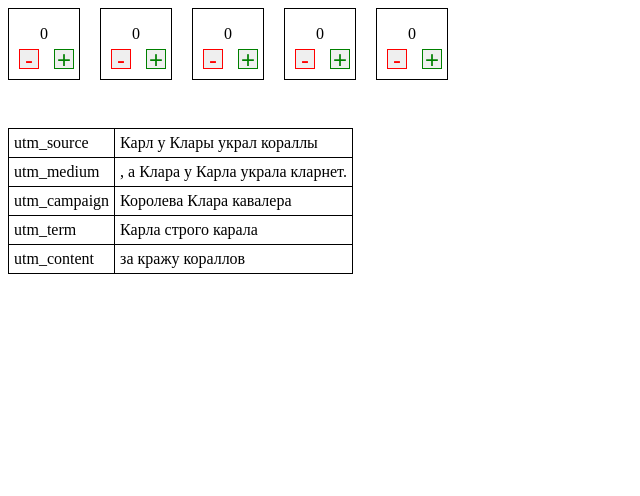
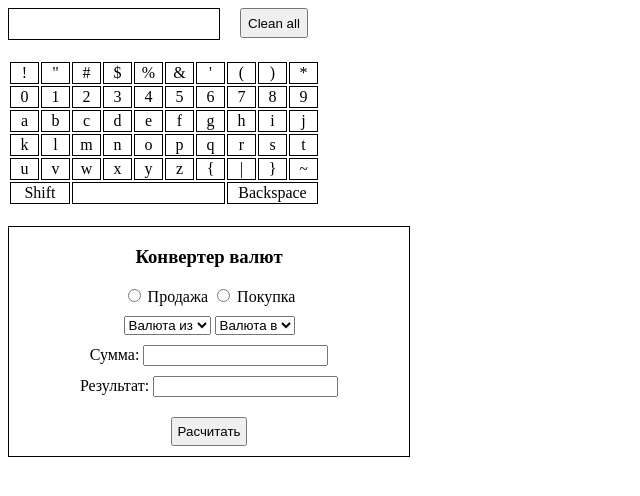
Before and after one commit to Smartfoxy/FE-Pro, a plain HTML site: page index.html in a window 1280 px wide. Shown: the whole page, without its empty margins (0-640 px from the left). Drawn offline with Linux system fonts and the light colour scheme.

Commit message:
draft HW_13

```diff
--- a/index.html
+++ b/index.html
@@ -4,58 +4,51 @@
 <head>
     <meta charset="UTF-8">
     <meta name="viewport" content="width=device-width, initial-scale=1.0">
-    <title>DOM</title>
+    <title>forma</title>
 
     <style>
-        .container {
-            height: 100px;
+        .keyboard {
+            cursor: pointer;
+            clear: both;
+        }
+        .keyboard td {
+            width: 25px;
+            border: 1px solid;
+            text-align: center;
+        }
+        .result {
+            height: 20px;
+            width: 200px;
+            padding: 5px;
             margin-bottom: 20px;
-        }
-        .square {
-            width: 70px;
-            height: 70px;
-            text-align: center;
-            line-height:50px;
-            border: 1px solid black;
             float: left;
             margin-right: 20px;
-            position: relative;
+            border: 1px solid;
+        }
+        .cleanAll {
+            height: 30px;
+            cursor: pointer;
+            float: left;
+        }
+        .form {
+            border: 1px solid;
+            margin-top: 20px;
+            width: 400px;
+            text-align: center;
+        }
+        .operation,
+        .currency {
+            margin: 10px;
+        }
+        .res,
+        .sum {
+            margin: 10px auto;
+        }
+        .btn {
+            padding: 5px;
+            margin: 10px;
         }
 
-        .btn {
-            position: absolute;
-            width: 20px;
-            height: 20px;
-            padding: 0;
-            text-align: center;
-            line-height: 15px;
-            font-size: 1.5em;
-            bottom: 10px;
-            cursor: pointer;
-        }
-        .btn:focus,
-        .btn:active {
-            outline: none;
-        }
-
-        .minus {
-            border: 1px solid red;
-            left: 10px;
-            color: red;
-        }
-        .plus {
-            border: 1px solid green;
-            left: 45px;
-            color: green;
-        }
-        table {
-            border-collapse: collapse;
-
-        }
-        td {
-            border: 1px solid black;
-            padding: 5px;
-        }
 
     </style>
 </head>
@@ -63,84 +56,157 @@
 <body>
 
     <div class="container">
+        <div class="result"></div>
+        <button type = "button" class = "cleanAll">Clean all</button>
+    </div>
 
-        <div class="square">
-            <button type="button" class="btn minus">-</button>
-            <div class ="counter">0</div>
-            <button type="button" class="btn plus">+</button>
+    <form name = "converter" class = "form">
+        <h3>Конвертер валют</h3>
+        <div class="operation">
+            <input type="radio" name="operation" id="oper1" value="sale">
+            <label for="oper1">Продажа</label>
+            <input type="radio" name="operation" id="oper2" value="purchase">
+            <label for="oper2">Покупка</label>
         </div>
-        <div class="square">
-            <button type="button" class="btn minus">-</button>
-            <div class ="counter">0</div>
-            <button type="button" class="btn plus">+</button>
+        <div class="currency">
+            <select name="currency1">
+                <option value="">Валюта из</option>
+                <option value="uah">UAH</option>
+                <option value="usd">USD</option>
+                <option value="euro">EURO</option>
+            </select>
+
+            <select name="currency2">
+                <option value="">Валюта в</option>
+                <option value="uah">UAH</option>
+                <option value="usd">USD</option>
+                <option value="euro">EURO</option>
+            </select>
         </div>
-        <div class="square">
-            <button type="button" class="btn minus">-</button>
-            <div class ="counter">0</div>
-            <button type="button" class="btn plus">+</button>
+        <div class="sum">
+            Сумма: <input type="number" name="sum">
         </div>
-        <div class="square">
-            <button type="button" class="btn minus">-</button>
-            <div class ="counter">0</div>
-            <button type="button" class="btn plus">+</button>
+        <div class="res">
+            Результат: <input type="number" name="result">
         </div>
-        <div class="square">
-            <button type="button" class="btn minus">-</button>
-            <div class ="counter">0</div>
-            <button type="button" class="btn plus">+</button>
-        </div>
+        <button type="submit" class="btn">Расчитать</button>
 
-    </div>
+    </form>
 
 
 
     <script>
         "use strict"
 
-        let $pluses = document.querySelectorAll('.plus');
-        let $minuses = document.querySelectorAll('.minus');
+        const $container = document.querySelector('.container');
+        let $keyboard = createTable(6, 10);
+        $keyboard.classList.add('keyboard');
 
-        $pluses.forEach(function(el) {
-          el.addEventListener('click', function(){
-              this.previousElementSibling.firstChild.data++;
-          })
-        });
-        $minuses.forEach(function(el) {
-          el.addEventListener('click', function(){
-              this.nextElementSibling.firstChild.data--;
-          })
-        });
+        $container.append($keyboard);
 
+        fillKeyboard($keyboard);
 
-        const url =  "https://ithillel.ua/?utm_source=%D0%9A%D0%B0%D1%80%D0%BB%20%D1%83%20%D0%9A%D0%BB%D0%B0%D1%80%D1%8B%20%D1%83%D0%BA%D1%80%D0%B0%D0%BB%20%D0%BA%D0%BE%D1%80%D0%B0%D0%BB%D0%BB%D1%8B&utm_medium=,%20%D0%B0%20%D0%9A%D0%BB%D0%B0%D1%80%D0%B0%20%D1%83%20%D0%9A%D0%B0%D1%80%D0%BB%D0%B0%20%D1%83%D0%BA%D1%80%D0%B0%D0%BB%D0%B0%20%D0%BA%D0%BB%D0%B0%D1%80%D0%BD%D0%B5%D1%82.&utm_campaign=%D0%9A%D0%BE%D1%80%D0%BE%D0%BB%D0%B5%D0%B2%D0%B0%20%D0%9A%D0%BB%D0%B0%D1%80%D0%B0%20%D0%BA%D0%B0%D0%B2%D0%B0%D0%BB%D0%B5%D1%80%D0%B0&utm_term=%D0%9A%D0%B0%D1%80%D0%BB%D0%B0%20%D1%81%D1%82%D1%80%D0%BE%D0%B3%D0%BE%20%D0%BA%D0%B0%D1%80%D0%B0%D0%BB%D0%B0&utm_content=%D0%B7%D0%B0%20%D0%BA%D1%80%D0%B0%D0%B6%D1%83%20%D0%BA%D0%BE%D1%80%D0%B0%D0%BB%D0%BB%D0%BE%D0%B2"
-
-        const obj = makeObjFromQuery(url);
-        console.log(obj);
-
-        const $container = document.querySelector('.container');
-        $container.after(printData(obj));
+        let resultStr = '';
+        let shift = false;
 
 
 
-        function makeObjFromQuery(url) {
-            const queryDecoded = decodeURIComponent(url.slice(url.indexOf('?')+1));
-            let obj = {};
-            queryDecoded.split('&').map(function(el) {
-                return el.split('=');
-            }).forEach(function(el){
-                obj[el[0]] = el[1];
-            });
-            return obj;
+        for(let tr of $keyboard.rows) {
+            for(let td of tr.cells) {
+                td.addEventListener('click', function(){
+                    let curentChar = this.textContent;
+                    if(curentChar === 'Shift') {
+                        shift = true;
+                    } else if(curentChar === 'Backspace') {
+                        resultStr = resultStr.slice(0,-1);
+                    }else {
+                        if(shift) {
+                        curentChar = curentChar.toLocaleUpperCase();
+                        shift = false;
+                        }
+                        resultStr += curentChar;
+                    }
+                })
+            }
+        }
+        $container.querySelector('.cleanAll').addEventListener('click', function() {
+            resultStr = '';
+        })
+
+        $keyboard.closest('.container').addEventListener('click', function(){
+            this.querySelector('.result').innerHTML = resultStr;
+        })
+
+
+        function fillKeyboard(table) {
+           let simbol = 33;
+           for(let tr of table.rows) {
+               if(tr.rowIndex === table.rows.length - 1){
+                   tr.cells[0].innerHTML = 'Shift';
+                   tr.cells[1].innerHTML = ' ';
+                   tr.cells[2].innerHTML = 'Backspace';
+               }else {
+                   for(let td of tr.cells) {
+                        if(simbol === 43) simbol = 48;
+                        if(simbol === 58) simbol = 97;
+                        td.innerHTML = String.fromCharCode(simbol++);/*почему не Unicod*/
+                    }
+                }
+            }
         }
 
-        function printData(obj) {
-            let $table = document.createElement('table');
+        function createTable(rows, columns) {
+            const $table = document.createElement('table');
             let inner = '';
-            for(let key in obj) {
-                inner += `<tr><td>${key}</td><td>${obj[key]}</td></tr>`
+            for(let i = 1; i <= rows; i++) {
+                let row = '<tr>';
+                if(i == rows) {
+                    row += `<td colspan="2"></td><td colspan="${columns - 5}"></td><td colspan="3"></td>`;
+                } else {
+                    for(let j = 1; j <= columns; j++) {
+                    row += '<td></td>';
+                    }
+                }
+                row += '</tr>';
+                inner += row;
             }
             $table.innerHTML = inner;
             return $table;
+        }
+
+
+
+        let uah = {
+            sale: '1',
+            purchase: '1'
+        }
+        let usd = {
+            sale: '27',
+            purchase: '28'
+        }
+        let euro = {
+            sale: '30',
+            purchase: '31'
+        }
+        let currencys = [uah, usd, euro];
+
+        console.log(converter(usd, usd, true, 100));
+
+        let $converterForm = document.forms.converter;
+        console.log($converterForm.elements.currency1);
+
+        console.log($converterForm.elements.operation[0]);
+
+        function converter(cur1, cur2, isSale, sum) {
+            let result;
+            if(cur1 === cur2) {
+                result = sum;
+            }else if(isSale) {
+                result = sum * cur1['sale']/cur2['purchase'];
+            }else {
+                result = sum * cur1['purchase']/cur2['sale'];
+            }
+            return result;
         }
 
 
```
